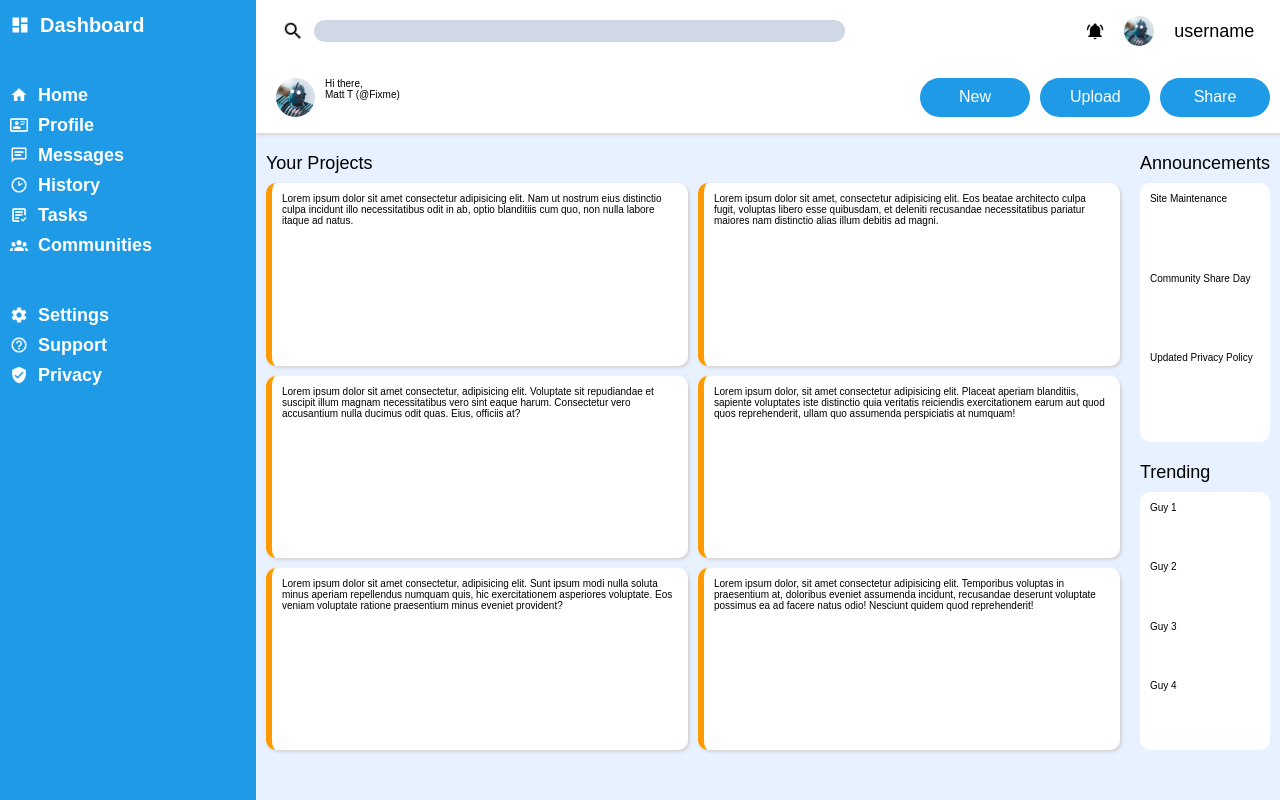
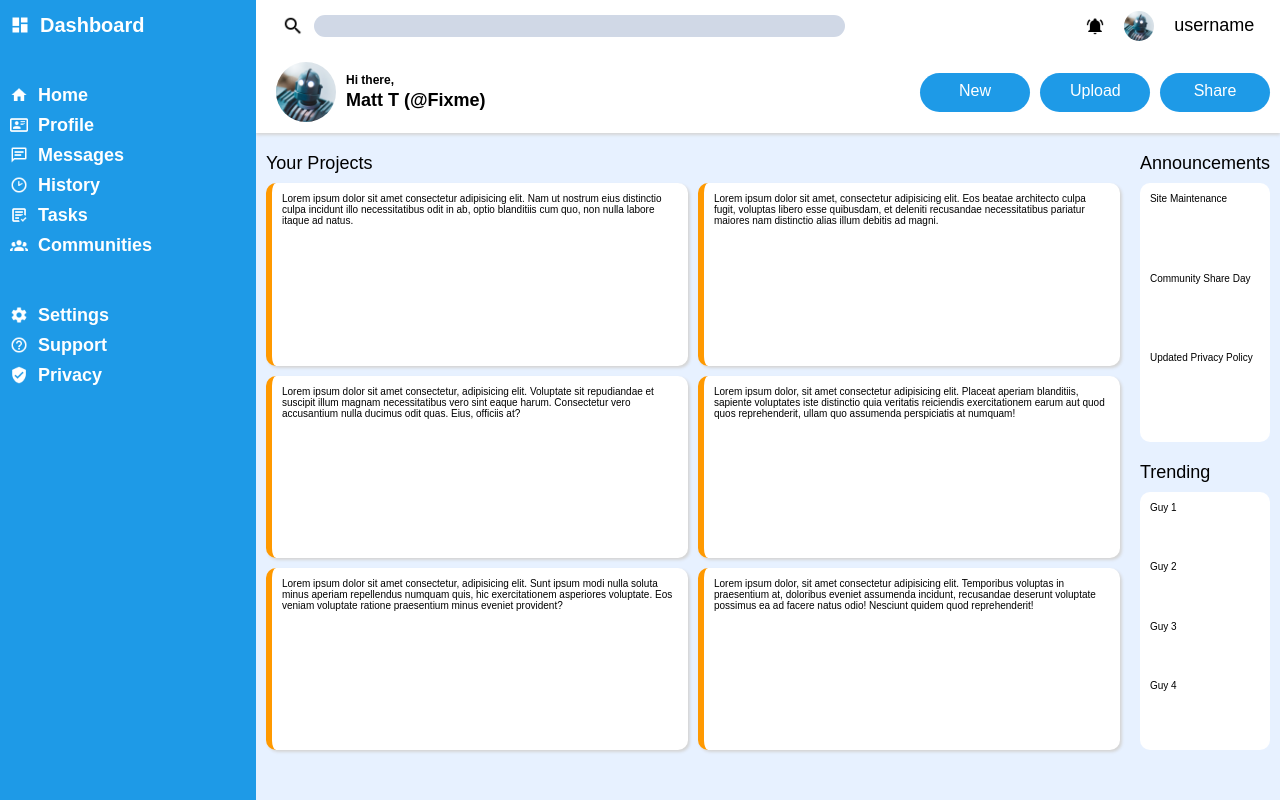
Before and after one commit to WitchingHr/admin-dashboard, a plain HTML site: page index.html in a window 1280 px wide. Drawn offline with Linux system fonts and the light colour scheme.

Commit message:
Style welcome text

```diff
--- a/style.css
+++ b/style.css
@@ -86,6 +86,7 @@ input[type='search'] {
     display: grid;
     grid-template-columns: 1fr;
     grid-auto-flow: column;
+    align-items: center;
 }
 
 .welcome {
@@ -95,9 +96,22 @@ input[type='search'] {
 }
 
 .welcome > img {
-    height: 39px;
+    height: 60px;
     margin-left: 2rem;
     border-radius: 50%;
+}
+
+.wel-text {
+    display: flex;
+    flex-direction: column;
+    gap: 3px;
+    justify-content: center;
+    font-weight: bold;
+    font-size: 12px;
+}
+
+.wel-text .user {
+    font-size: 18px;
 }
 
 .action {
@@ -105,10 +119,12 @@ input[type='search'] {
     color: white;
     font-size: 16px;
     border-radius: 20px;
-    padding: 1rem 3rem;
+    padding: 0 3rem;
     margin-right: 1rem;
     width: 50px;
+    height: 39px;
     text-align: center;
+    line-height: 3.6rem;
 }
 
 /* SIDEBAR */
```
